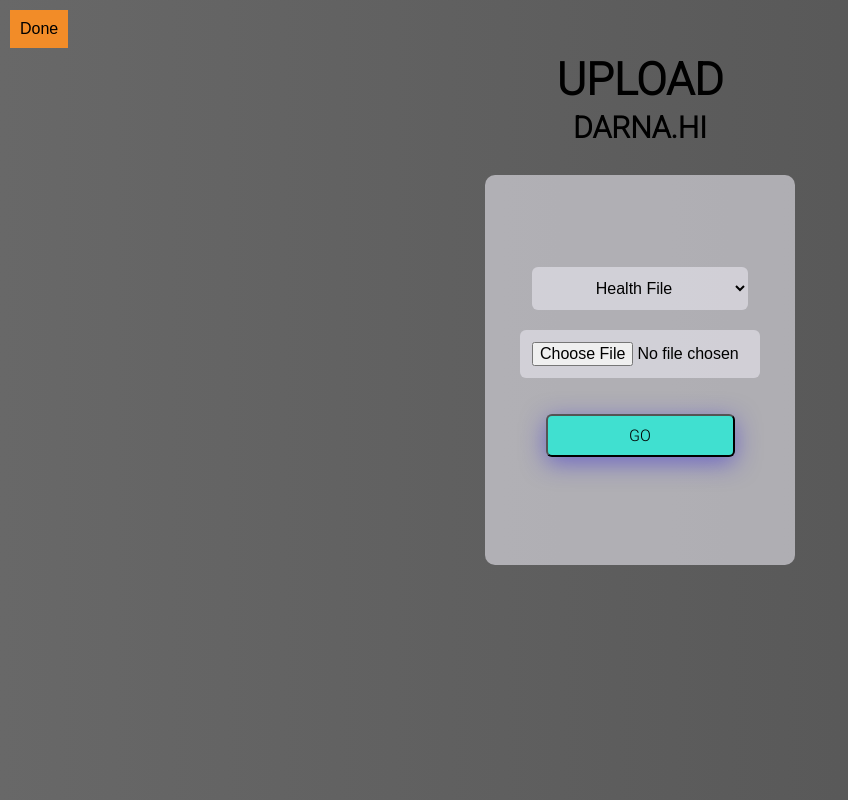
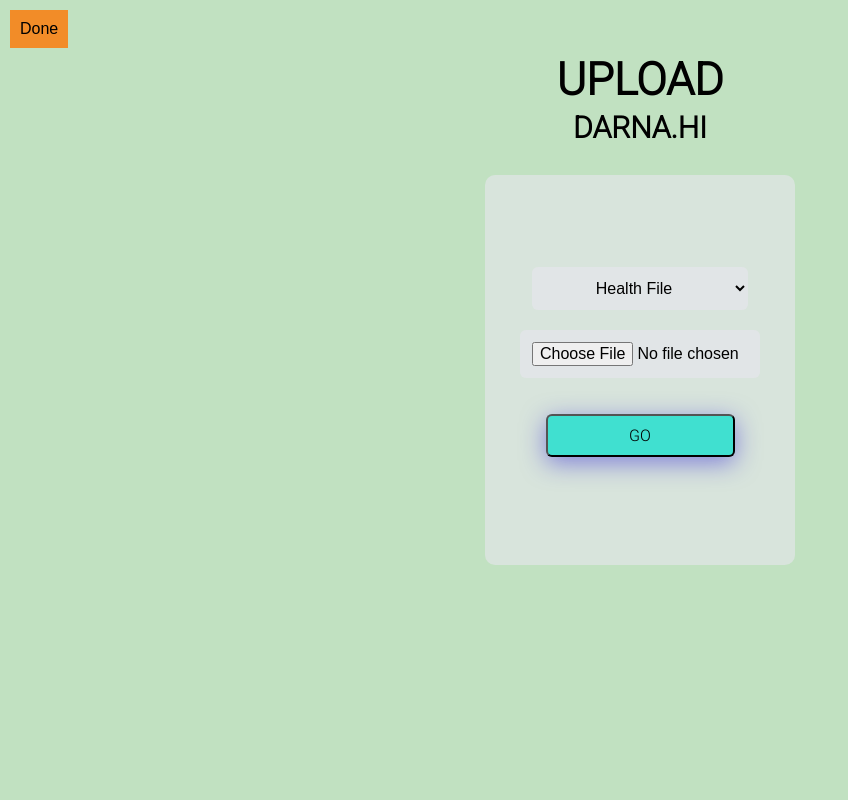
Before and after one commit to seapoe1809/Health_server, a Flask app: page /upload in a window 1280 px wide. Shown: the whole page, without its empty margins (0-848 px from the left). Run offline with Flask 3, Linux system fonts and the light colour scheme; the visitor is signed in with stand-in values (Sample User, id 1); parts of the project's set-up code (start-up, migrations or seed data) failed here and were passed over.

Commit message:
Add files via upload

```diff
--- a/static/styles.css
+++ b/static/styles.css
@@ -1,7 +1,7 @@
 @media (max-width: 500px) {
     body {
         background-position: top;
-        background: linear-gradient(to right, #686868, #484848);
+        background: linear-gradient(to top, #C1E1C1, #C1E1C1);
         background-size: stretch; /* Stretch the background image to cover the entire screen */
         font-family: 'Roboto', sans-serif;
     }
@@ -21,7 +21,7 @@
 @media (min-width: 501px) {
     body {
         background-position: top;
-        background: linear-gradient(to right, #686868, #484848);
+        background: linear-gradient(to top, #C1E1C1, #C1E1C1);
         font-family: 'Roboto', sans-serif;
     }
 }
```
